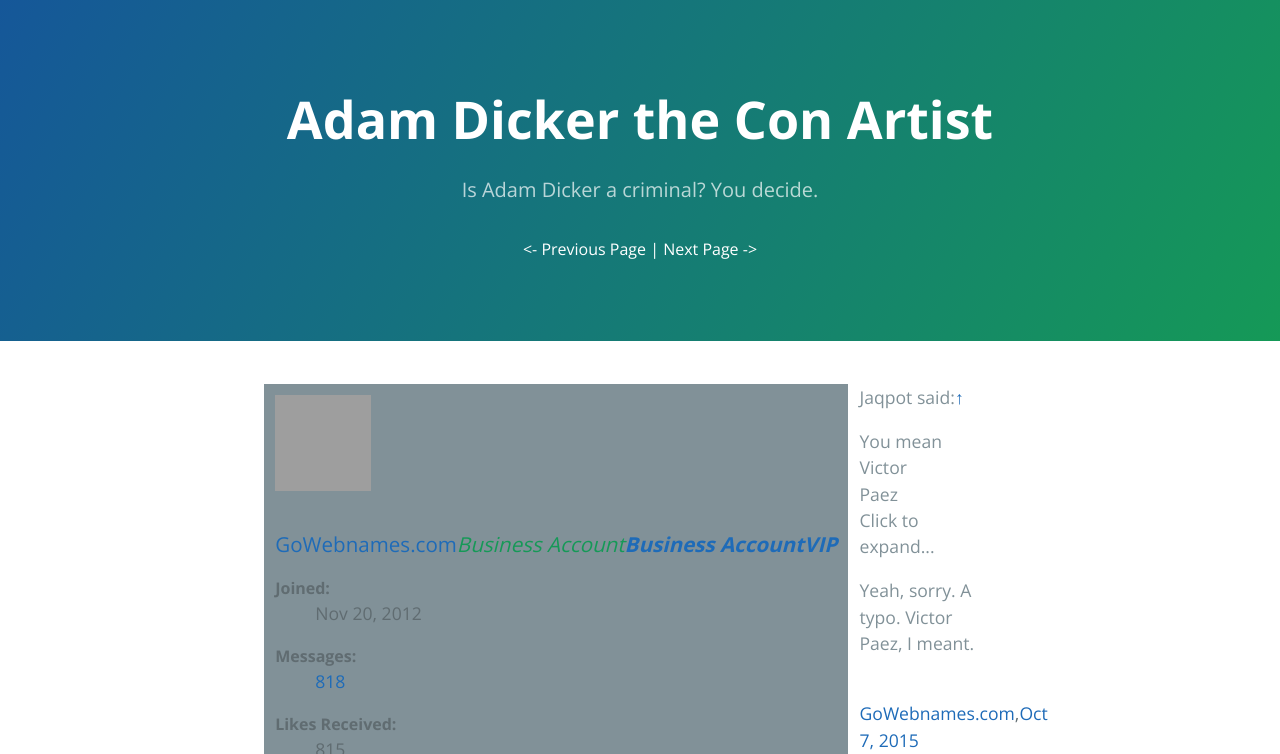
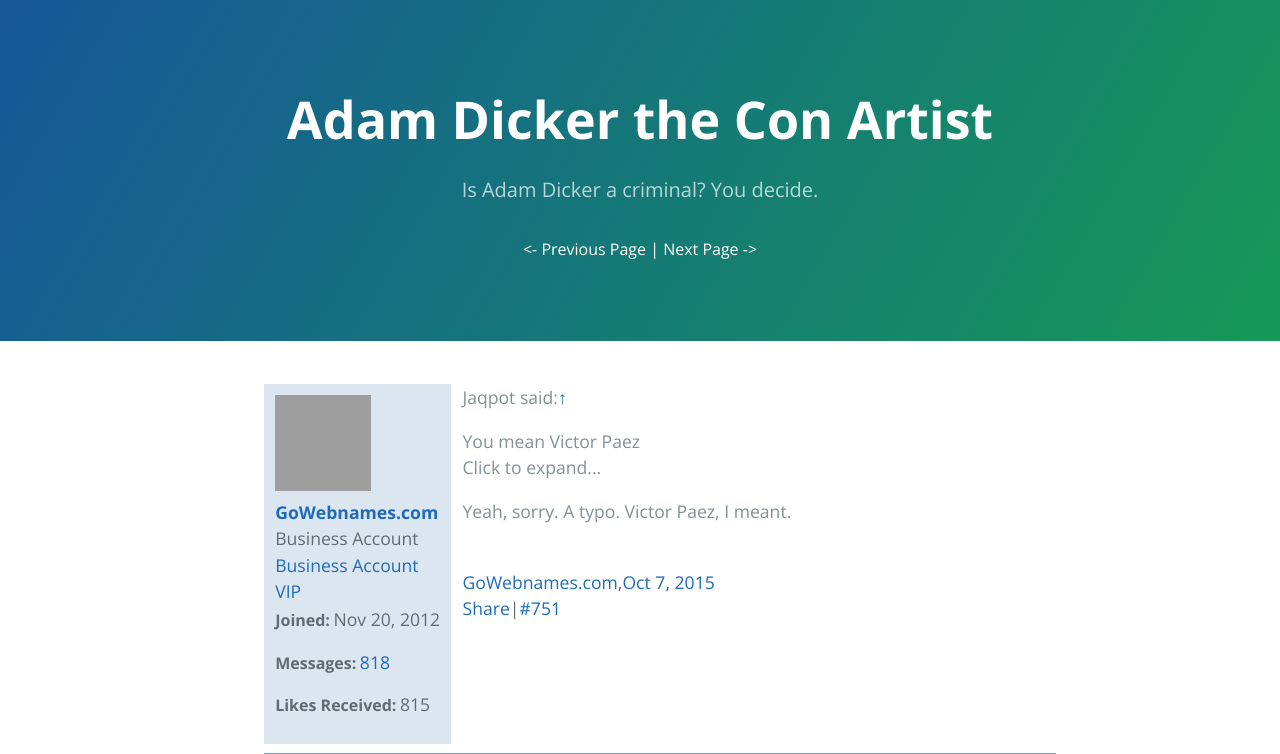
Before and after one commit to vanillascript/adamdicker, a Jekyll site: the page built from pages/31.html, in a window 1280 px wide. Shown: the top 754 px of the page. Built offline with Jekyll 4.4.1, drawn with Linux system fonts in a browser that asks for light colours; grey boxes are pictures that could not be loaded.

Commit message:
Update threadpage.css

```diff
--- a/stylesheets/threadpage.css
+++ b/stylesheets/threadpage.css
@@ -8,10 +8,30 @@ ol.threadpage {
   padding: 0.7rem 0;
   list-style: none; }
   .message + .message {
-    border-bottom: solid 0.3rem #819198; }
+    border-bottom: solid 0.3rem #dce6f0; }
 
 .messageUserInfo {
   float: left;
-  background-color: #819198;
+  background-color: #dce6f0;
   margin: -0.7rem 0.7rem -0.7rem 0;
   padding: 0.7rem; }
+  .messageUserInfo h3 {
+    font-size: 1em;
+    color: inherit;
+    margin: 0.1rem 0;
+    padding: 0; }
+    .messageUserInfo h3 * {
+      font-size: inherit;
+      font-weight: inherit;
+      font-style: inherit;
+      display: block; }
+    .messageUserInfo h3 > a {
+      font-weight: bold; }
+  .messageUserInfo dl {
+    margin: 0;
+    padding: 0; }
+    .messageUserInfo dt {
+      display: inline-block; }
+    .messageUserInfo dd {
+      display: inline-block;
+      margin-left: 0.2em; }
```
